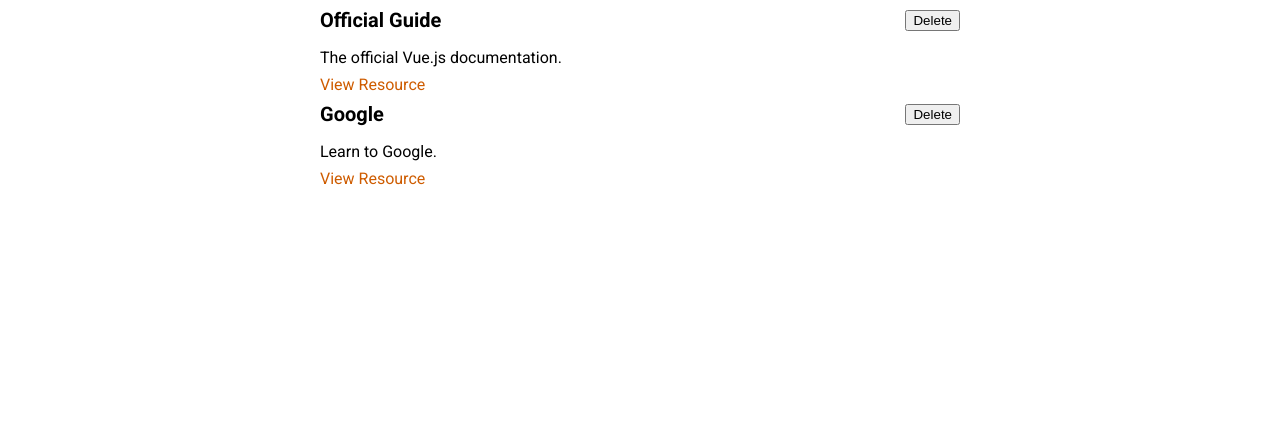
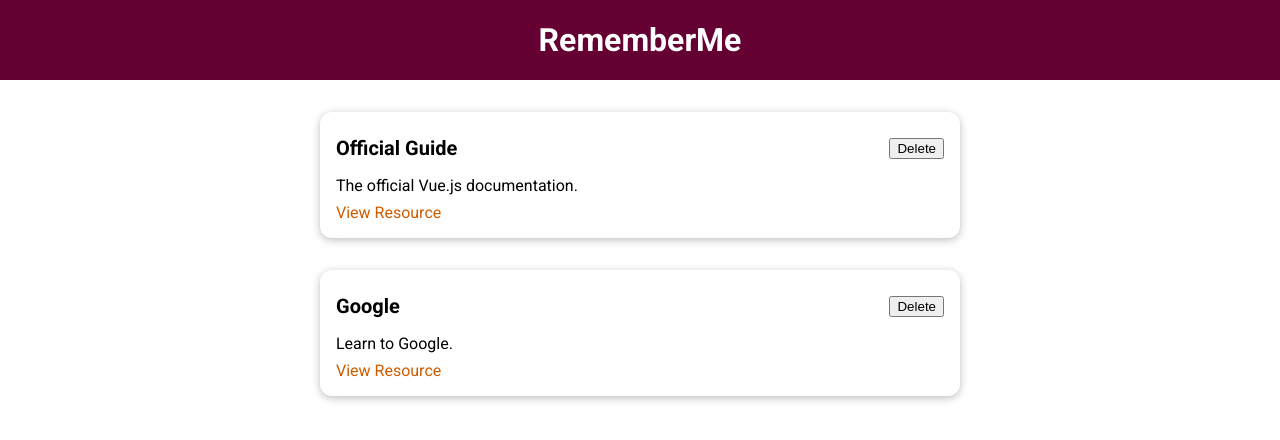
Before and after one commit to neb-dev/vue-course, a Vue app in the folder app2/: page / in a window 1280 px wide. Shown: the top 440 px of the page. Built offline with nearby package versions, Linux system fonts and the light colour scheme.

Commit message:
Add files via upload

```diff
--- /dev/null
+++ b/app2/components/UI/BaseCard.vue
@@ -0,0 +1,15 @@
+<template>
+    <div>
+      <slot></slot>
+    </div>
+</template>
+
+<style scoped>
+div {
+  border-radius: 12px;
+  box-shadow: 0 2px 8px rgba(0, 0, 0, 0.26);
+  padding: 1rem;
+  margin: 2rem auto;
+  max-width: 40rem;
+}
+</style>
--- /dev/null
+++ b/app2/components/layouts/TheHeader.vue
@@ -0,0 +1,32 @@
+<template>
+  <header>
+    <h1>{{ title }}</h1>
+  </header>
+</template>
+
+<script>
+export default {
+  props: {
+    title: {
+      type: String,
+      required: true,
+    },
+  },
+};
+</script>
+
+<style scoped>
+header {
+  width: 100%;
+  height: 5rem;
+  background-color: #640032;
+  display: flex;
+  justify-content: center;
+  align-items: center;
+}
+
+header h1 {
+  color: white;
+  margin: 0;
+}
+</style>
--- a/app2/components/learning-resources/LearningResource.vue
+++ b/app2/components/learning-resources/LearningResource.vue
@@ -1,15 +1,16 @@
 <template>
   <li>
-    <div>
+    <base-card>
       <header>
         <h3>{{ title }}</h3>
         <button>Delete</button>
       </header>
-    </div>
-    <p>{{ description }}</p>
-    <nav>
-      <a :href="link">View Resource</a>
-    </nav>
+
+      <p>{{ description }}</p>
+      <nav>
+        <a :href="link">View Resource</a>
+      </nav>
+    </base-card>
   </li>
 </template>
 
--- a/app2/src/App.vue
+++ b/app2/src/App.vue
@@ -1,12 +1,15 @@
 <template>
+  <the-header title="RememberMe"></the-header>
   <stored-resources :resources="storedResources"></stored-resources>
 </template>
 
 <script>
+import TheHeader from '../components/layouts/TheHeader.vue';
 import StoredResources from '../components/learning-resources/StoredResources.vue';
 export default {
   components: {
     'stored-resources': StoredResources,
+    'the-header': TheHeader,
   },
   data() {
     return {
```
Also changed, not shown: app2/src/main.js (+7 -1 lines).
